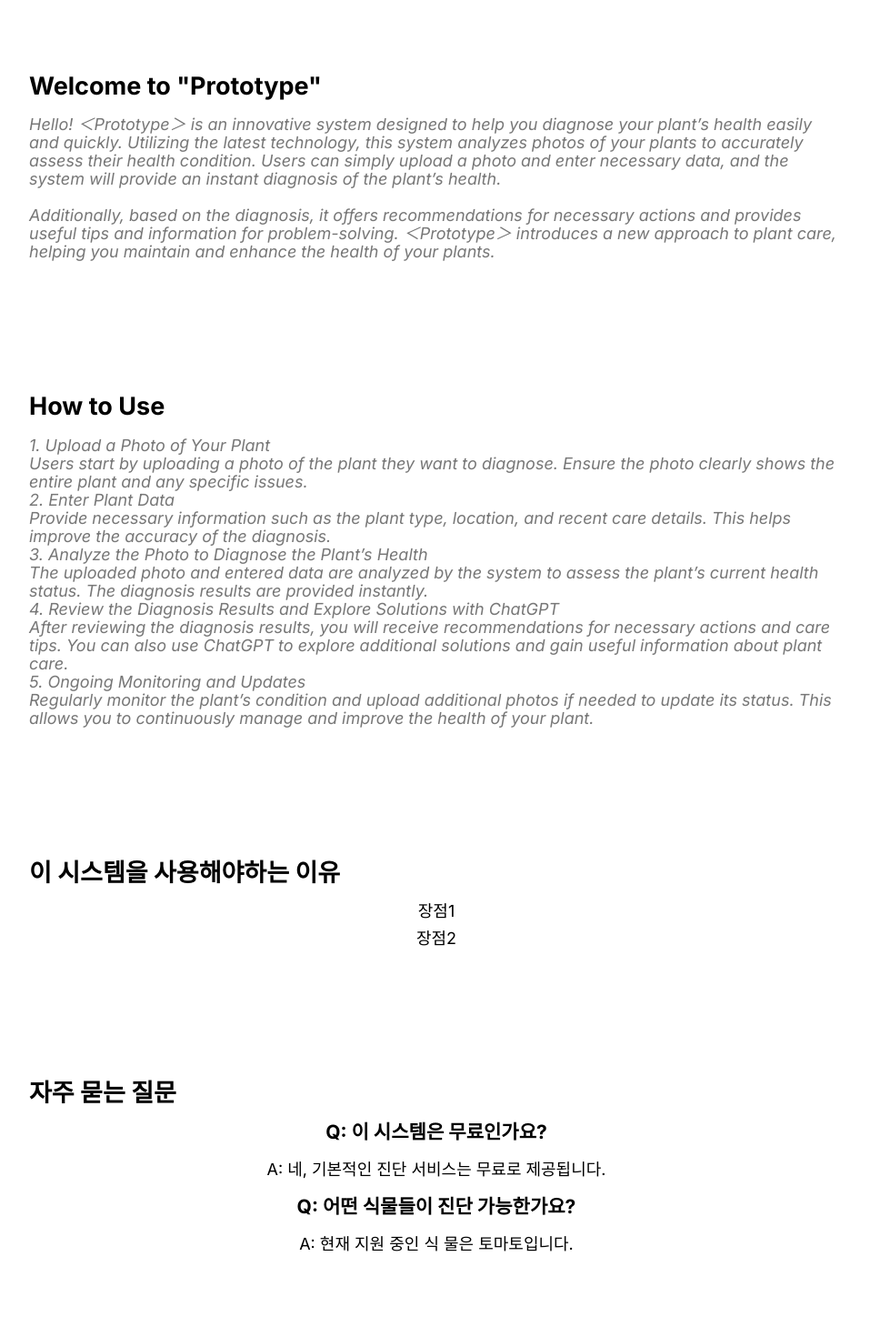
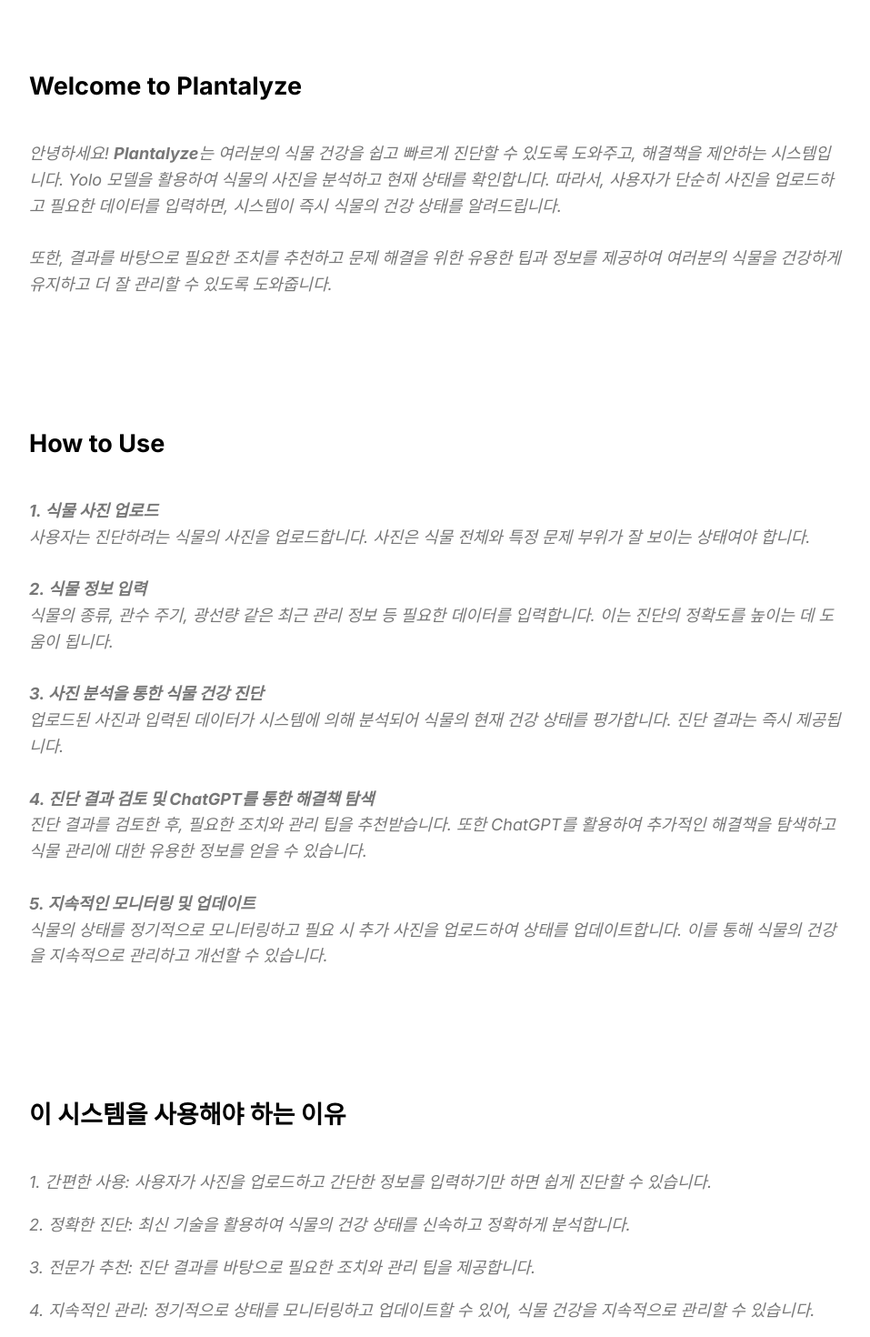
Before and after one commit to CBNU-Graduation-Projects/PlantAI-BackEnd, a React (Create React App) app in the folder plant_web_app/: page /home in a window 1280 px wide. Shown: the part 760-2230 px from the top of the page at 91% size, without its empty margins (160-1117 px from the left). Built offline with nearby package versions, Linux system fonts and the light colour scheme.

Commit message:
css: favicon, 프로젝트로고 수정 등.

```diff
--- a/plant_web_app/public/index.html
+++ b/plant_web_app/public/index.html
@@ -24,7 +24,7 @@
       work correctly both with client-side routing and a non-root public URL.
       Learn how to configure a non-root public URL by running `npm run build`.
     -->
-    <title>React App</title>
+    <title>Plantalyze</title>
   </head>
   <body>
     <noscript>You need to enable JavaScript to run this app.</noscript>
--- a/plant_web_app/src/pages/Home.js
+++ b/plant_web_app/src/pages/Home.js
@@ -15,47 +15,51 @@
       </section>
       <hr />
       <section className="section">
-        <h2 className='sectiontitle'>Welcome to "Prototype"</h2>
+        <h2 className='sectiontitle'>Welcome to Plantalyze</h2>
         <p className='sectiondescribe'>
-          Hello! ＜Prototype＞ is an innovative system designed to help you diagnose your plant’s health easily and quickly.
-          Utilizing the latest technology, this system analyzes photos of your plants to accurately assess their health condition.
-          Users can simply upload a photo and enter necessary data, and the system will provide an instant diagnosis of the plant’s health.
+          안녕하세요! <b>Plantalyze</b>는 여러분의 식물 건강을 쉽고 빠르게 진단할 수 있도록 도와주고, 해결책을 제안하는 시스템입니다.
+          Yolo 모델을 활용하여 식물의 사진을 분석하고 현재 상태를 확인합니다.
+          따라서, 사용자가 단순히 사진을 업로드하고 필요한 데이터를 입력하면, 시스템이 즉시 식물의 건강 상태를 알려드립니다.
           <br />
-          <br />Additionally, based on the diagnosis, it offers recommendations for necessary actions and provides useful tips and information for problem-solving. ＜Prototype＞ introduces a new approach to plant care, helping you maintain and enhance the health of your plants.
+          <br />또한, 결과를 바탕으로 필요한 조치를 추천하고 문제 해결을 위한 유용한 팁과 정보를 제공하여 여러분의 식물을 건강하게 유지하고 더 잘 관리할 수 있도록 도와줍니다.
         </p>
+
       </section>
       <section className="section">
         <h2 className='sectiontitle'>How to Use</h2>
         <p className='sectiondescribe'>
-          1. Upload a Photo of Your Plant<br />
-          Users start by uploading a photo of the plant they want to diagnose. Ensure the photo clearly shows the entire plant and any specific issues.<br />
+          <b>1. 식물 사진 업로드</b><br />
+          사용자는 진단하려는 식물의 사진을 업로드합니다. 사진은 식물 전체와 특정 문제 부위가 잘 보이는 상태여야 합니다.<br /><br />
 
-          2. Enter Plant Data<br />
-          Provide necessary information such as the plant type, location, and recent care details. This helps improve the accuracy of the diagnosis.<br />
+          <b>2. 식물 정보 입력</b><br />
+          식물의 종류, 관수 주기, 광선량 같은 최근 관리 정보 등 필요한 데이터를 입력합니다. 이는 진단의 정확도를 높이는 데 도움이 됩니다.<br /><br />
 
-          3. Analyze the Photo to Diagnose the Plant’s Health<br />
-          The uploaded photo and entered data are analyzed by the system to assess the plant’s current health status. The diagnosis results are provided instantly.<br />
+          <b>3. 사진 분석을 통한 식물 건강 진단</b><br />
+          업로드된 사진과 입력된 데이터가 시스템에 의해 분석되어 식물의 현재 건강 상태를 평가합니다. 진단 결과는 즉시 제공됩니다.<br /><br />
 
-          4. Review the Diagnosis Results and Explore Solutions with ChatGPT<br />
-          After reviewing the diagnosis results, you will receive recommendations for necessary actions and care tips. You can also use ChatGPT to explore additional solutions and gain useful information about plant care.<br />
+          <b>4. 진단 결과 검토 및 ChatGPT를 통한 해결책 탐색</b><br />
+          진단 결과를 검토한 후, 필요한 조치와 관리 팁을 추천받습니다. 또한 ChatGPT를 활용하여 추가적인 해결책을 탐색하고 식물 관리에 대한 유용한 정보를 얻을 수 있습니다.<br /><br />
 
-          5. Ongoing Monitoring and Updates<br />
-          Regularly monitor the plant’s condition and upload additional photos if needed to update its status. This allows you to continuously manage and improve the health of your plant.
+          <b>5. 지속적인 모니터링 및 업데이트</b><br />
+          식물의 상태를 정기적으로 모니터링하고 필요 시 추가 사진을 업로드하여 상태를 업데이트합니다. 이를 통해 식물의 건강을 지속적으로 관리하고 개선할 수 있습니다.
         </p>
+
       </section>
+
       <section className="section">
-        <h2 className='sectiontitle'>이 시스템을 사용해야하는 이유</h2>
-        <ul>
-          <li>장점1</li>
-          <li>장점2</li>
-        </ul>
+      <h2 className='sectiontitle'>이 시스템을 사용해야 하는 이유</h2>
+        <p className='sectiondescribe'>1. 간편한 사용: 사용자가 사진을 업로드하고 간단한 정보를 입력하기만 하면 쉽게 진단할 수 있습니다.</p>
+        <p className='sectiondescribe'>2. 정확한 진단: 최신 기술을 활용하여 식물의 건강 상태를 신속하고 정확하게 분석합니다.</p>
+        <p className='sectiondescribe'>3. 전문가 추천: 진단 결과를 바탕으로 필요한 조치와 관리 팁을 제공합니다.</p>
+        <p className='sectiondescribe'>4. 지속적인 관리: 정기적으로 상태를 모니터링하고 업데이트할 수 있어, 식물 건강을 지속적으로 관리할 수 있습니다.</p>
       </section>
+
       <section className="section">
         <h2 className='sectiontitle'>자주 묻는 질문</h2>
-        <h3>Q: 이 시스템은 무료인가요?</h3>
-        <p>A: 네, 기본적인 진단 서비스는 무료로 제공됩니다.</p>
-        <h3>Q: 어떤 식물들이 진단 가능한가요?</h3>
-        <p>A: 현재 지원 중인 식 물은 토마토입니다.</p>
+        <p className='sectiondescribe'><h3>Q: 이 시스템은 무료인가요?</h3></p>
+        <p className='sectiondescribe'>A: 네, 현재 기본적인 진단 서비스는 무료로 제공됩니다.</p>
+        <p className='sectiondescribe'><h3>Q: 어떤 식물들이 진단 가능한가요?</h3></p>
+        <p className='sectiondescribe'>A: 현재 지원 중인 식물 종류는 토마토, 상추, 고추입니다.</p>
       </section>
       <section className="section">
         <h2 className='sectiontitle'>문의하기</h2>
--- a/plant_web_app/src/pages/Nav.js
+++ b/plant_web_app/src/pages/Nav.js
@@ -10,7 +10,8 @@
   return (
     <nav className="nav-container">
       {/* 임시로고 이미지 */}
-      <img className="logo-nav-img" src ="https://www.cbnu.ac.kr/site/www/images/contents/cts596_img01.png" alt="plant_wep" />
+      <h2 style={{ color: 'white' }}>Plantalyze</h2>
+      {/* <img className="logo-nav-img" src ="https://www.cbnu.ac.kr/site/www/images/contents/cts596_img01.png" alt="plant_wep" /> */}
 
       <ul className='links'>
         <li><Link to="/home" className={currentPath === "/home" ? "active" : ""}>Home</Link> </li>
--- a/plant_web_app/src/pages/home.css
+++ b/plant_web_app/src/pages/home.css
@@ -38,6 +38,7 @@
 
 .sectiontitle {
     text-align: start;
+    margin-bottom: 50px;
 }
 
 
@@ -45,4 +46,5 @@
     text-align: start;
     color: #777;
     font-style: italic;
+    line-height: 1.6; /* 줄 간격 조정 */
 }
```
Also changed, not shown: 1 other file (tests, documents, lock files or other folders).
